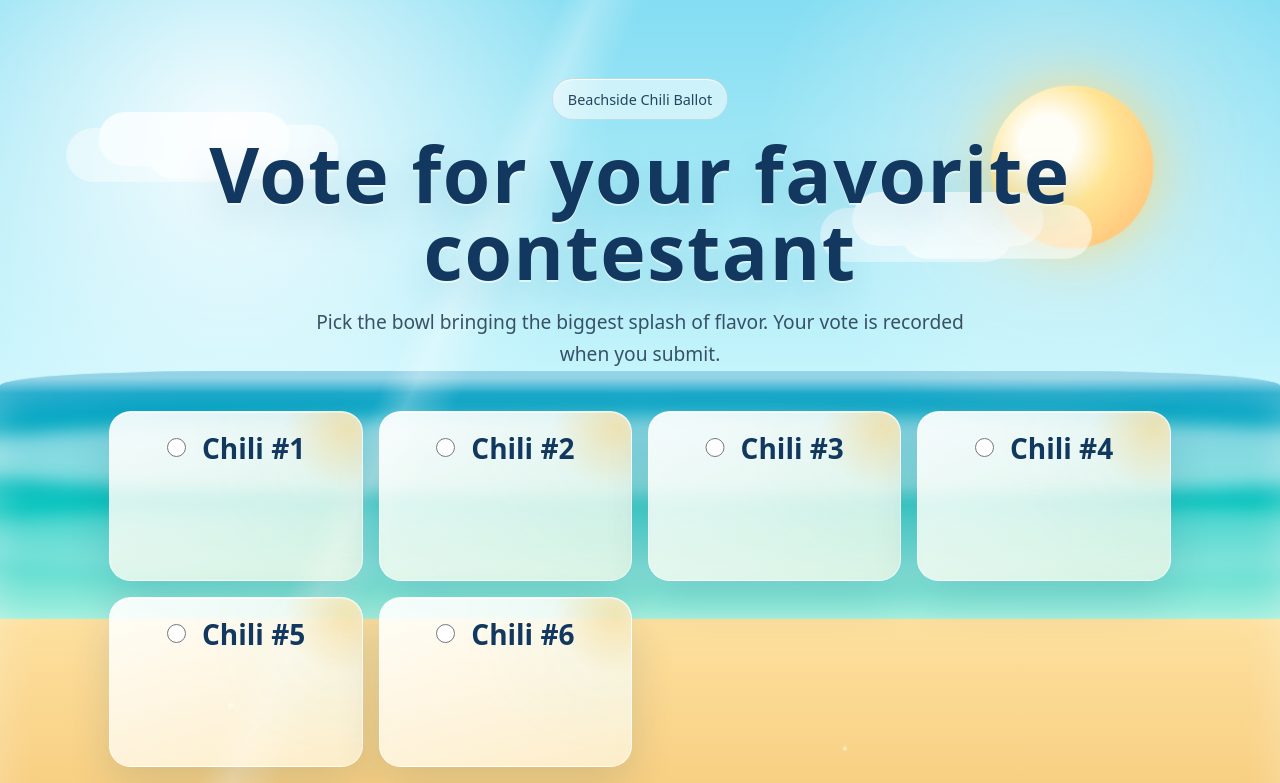
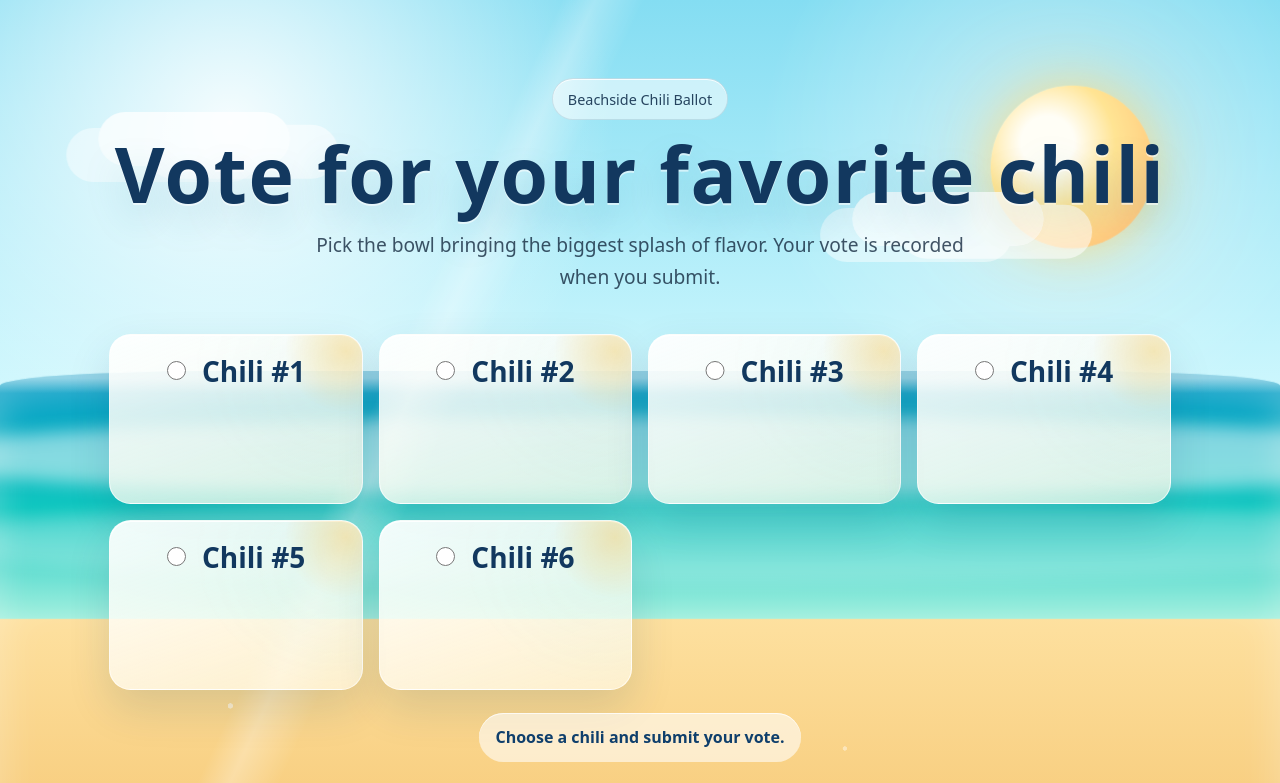
Before and after one commit to bryanlam4011/intern-chili-contest, a website with bundled scripts: page vote.html in a window 1280 px wide. Shown: the top 783 px of the page. Built offline with nearby package versions, Linux system fonts and the light colour scheme; a web font is replaced by a local one.

Commit message:
Small text changes

```diff
--- a/style.css
+++ b/style.css
@@ -375,6 +375,10 @@
   margin-bottom: 0.75rem;
   font-size: clamp(2rem, 4vw, 3.5rem);
   color: #1a3b6e;
+}
+
+.vote-header .nowrap {
+  white-space: nowrap;
 }
 
 .vote-header p {
@@ -829,7 +833,7 @@
 }
 
 .wave-text .wave-space {
-  width: 0.22em;
+  width: 0.025em;
   margin-right: 0;
 }
 
--- a/vote.html
+++ b/vote.html
@@ -24,7 +24,7 @@
   <main class="voting-shell">
     <header class="vote-header">
       <p class="vote-kicker">Beachside Chili Ballot</p>
-      <h1>Vote for your favorite contestant</h1>
+      <h1>Vote for your <span class="nowrap">favorite chili</span></h1>
       <p>Pick the bowl bringing the biggest splash of flavor. Your vote is recorded when you submit.</p>
     </header>
 
```
